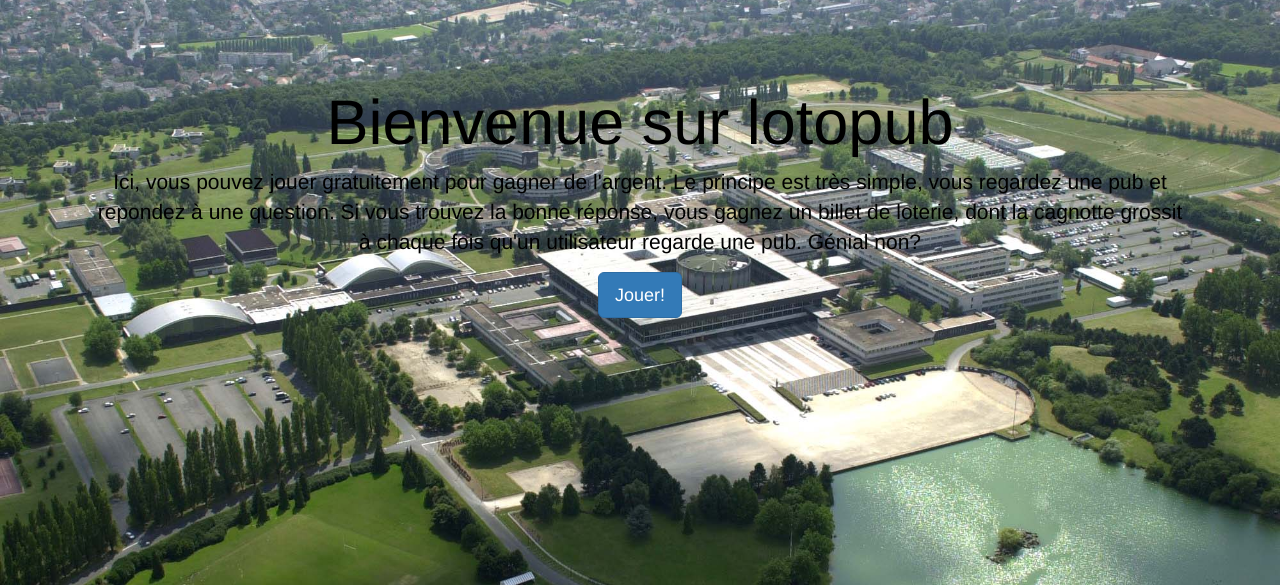
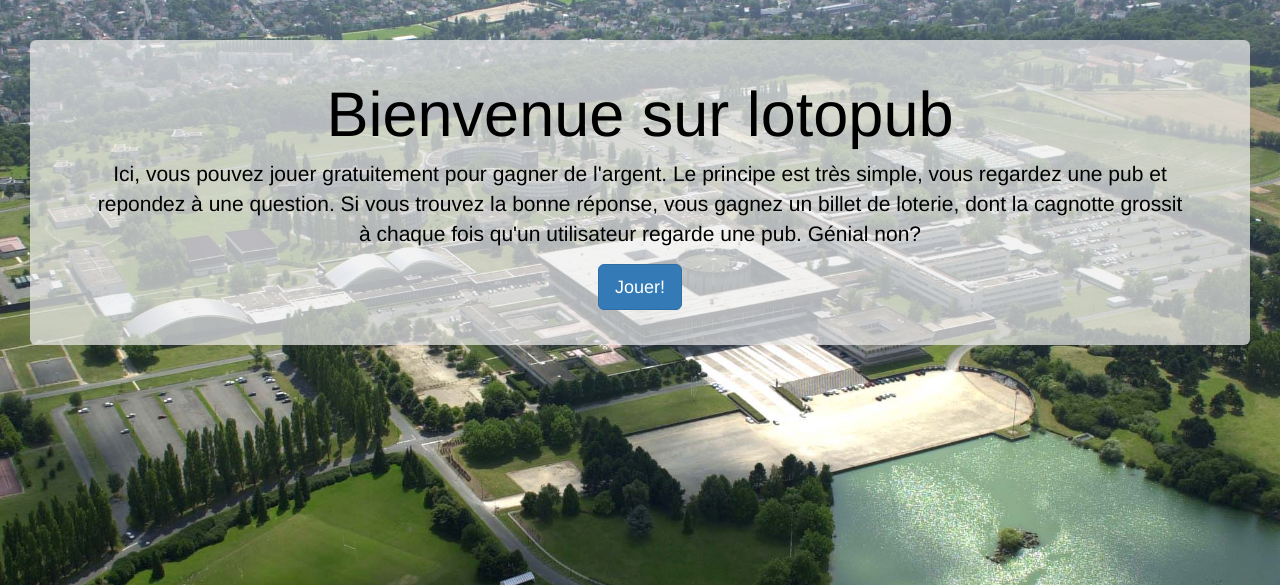
Before and after one commit to antoinedandi/modal_web, a PHP site: page /loterie/ in a window 1280 px wide. Shown: the part 50-635 px from the top of the page. Run offline with PHP 8.4, Linux system fonts and the light colour scheme.

Commit message:
ajout d'un cadre transparent

```diff
--- a/content/content_contacts.php
+++ b/content/content_contacts.php
@@ -1,5 +1,5 @@
 
-<div class="row col-md-10 col-md-offset-1">
+<div class="row col-md-10 col-md-offset-1 cadre_transparent">
     <h2>Notre team : </h2>
     <div class="row">
         <div class="col-md-3 col-md-offset-2 ">
--- a/content/content_welcome.php
+++ b/content/content_welcome.php
@@ -1,7 +1,7 @@
 <div class="container-fluid">
 
 
-    <div class="jumbotron">
+    <div class="jumbotron cadre_transparent">
         <h1>Bienvenue sur lotopub</h1>
         <p>Ici, vous pouvez jouer gratuitement pour gagner de l'argent.
             Le principe est très simple, vous regardez une pub et
--- a/css/perso.css
+++ b/css/perso.css
@@ -39,6 +39,18 @@ body {
     padding-bottom: 20px;
 
 }
+.cadre_transparent{
+    border-radius: 10px;
+
+    background-color: rgba(238, 238, 238,0.7);
+    padding-right: 15px;
+    padding-left: 15px;
+    margin-top: 20px;
+    margin-bottom: 20px;
+    padding-top: 20px;
+    padding-bottom: 20px;
+
+}
 
 
 h1,h2,h3,p {
```
Also changed, not shown: content/content_inscription.php (+8 -2 lines).
